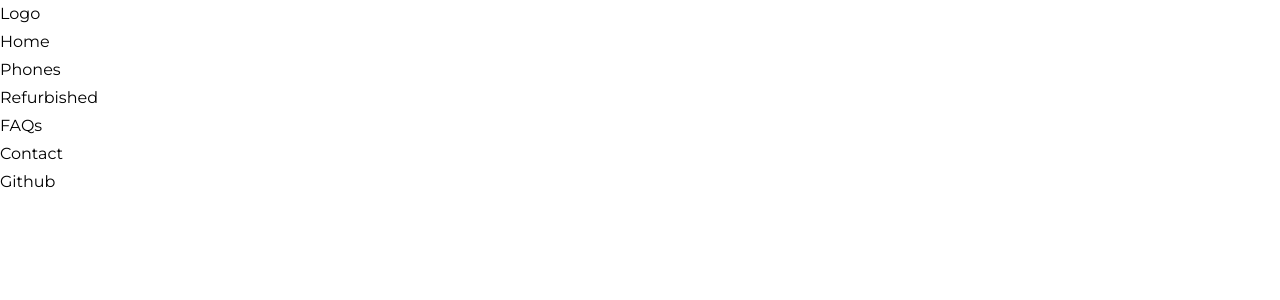
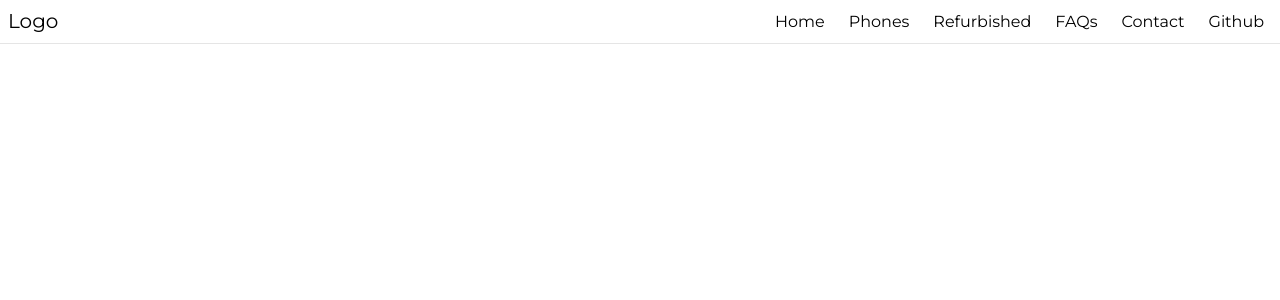
Before and after one commit to cgathua/react-mockup2, a React (Vite) app: page / in a window 1280 px wide. Shown: the top 300 px of the page. Built offline with nearby package versions, Linux system fonts and the light colour scheme.

Commit message:
edit: files

```diff
--- a/src/App.css
+++ b/src/App.css
@@ -1,3 +1,69 @@
 .NavBar2, .MenuBtn {
     display: none;
 }
+
+header {
+    display: flex;
+    justify-content: space-between;
+    align-items: center;
+    list-style: none;
+    border-bottom: 1px solid var(--rgba-primary);
+    padding: 4px;
+    position: fixed;
+    width: 100vw;
+    top: 0;
+    left: 0;
+}
+
+.logo {
+  color: var(--color-primary);
+  font-size: 1.25rem;
+  padding: 0 0.25rem;
+}
+
+.logo:hover {
+    background-color: var(--rgba-primary);
+}
+/* End of header */
+
+.NavigationMenuRoot {
+    display: flex;
+    justify-content: flex-end;
+    width: 100%;
+    z-index: 1;
+}
+
+.NavigationMenuList {
+    display: flex;
+    justify-content: center;
+    align-items: center;
+    background-color: white;
+}
+
+
+.NavigationMenuLink {
+  padding: 8px 12px;
+  outline: none;
+  user-select: none;
+  font-weight: 500;
+  line-height: 1;
+  border-radius: 4px;
+  font-size: 1rem;
+  color: var(--color-primary);
+}
+
+.NavigationMenuLink:focus {
+  box-shadow: 0 0 0 2px var(--color-primary);
+}
+
+.NavigationMenuLink:hover {
+  background-color: var(--rgba-primary);
+}
+
+.NavigationMenuLink {
+    display: block;
+    text-decoration: none;
+    font-size: 1rem;
+    line-height: 1;
+}
+/* End of nav menu *//*
--- a/src/components/Navbar.tsx
+++ b/src/components/Navbar.tsx
@@ -18,7 +18,6 @@ const NavigationMenuDesktop = () => {
     ]
     return (
         <header>
-            <nav>
             <a href='#' className='logo'>Logo</a>
             <NavigationMenu.Root className='NavigationMenuRoot' value='string'>
                 <NavigationMenu.List className='NavigationMenuList'>
@@ -63,7 +62,6 @@ const NavigationMenuDesktop = () => {
                 {ulLists.map(elem => <li key={elem.id}><a aria-label="mobile nav" href={elem.link}>{elem.title}</a></li>)}
             </ul>
             <button className="MenuBtn" aria-label="menu" aria-haspopup="true" aria-expanded="false"><HamburgerMenuIcon className="IconButton" /></button>
-            </nav>
         </header>
     );
 };
--- a/src/index.css
+++ b/src/index.css
@@ -5,7 +5,7 @@
     --secondary-color: #000000;
     --tertiary-color: #575757;
     --alternate-color: #FFFFFF;
-    --active-color: #2E2EFF;
+    --rgba-primary: rgba(0, 0, 0, 0.1);
     --desktop-container: 80%;
     --mobile-container: 90%;
     --transition: all 0.3s linear;
@@ -70,7 +70,3 @@ a {
 h1, h2, h3, h4 {
     color: var(--secondary-color);
 }
-
-h1 {
-    color: var(--alternate-color);
-}
```
Lines whose indentation alone changed are shown as unchanged.
